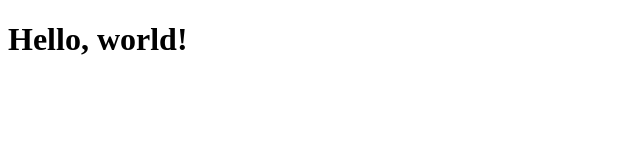
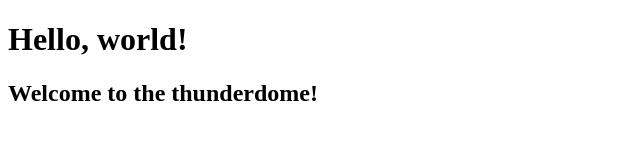
Before and after one commit to Travo100/github-pages-example, a plain HTML site: page index.html in a window 1280 px wide. Shown: the whole page, without its empty margins (0-640 px from the left). Drawn offline with Linux system fonts and the light colour scheme.

Commit message:
Added an h2

```diff
--- a/index.html
+++ b/index.html
@@ -8,5 +8,6 @@
 </head>
 <body>
     <h1>Hello, world!</h1>
+    <h2>Welcome to the thunderdome!</h2>
 </body>
 </html>
```
